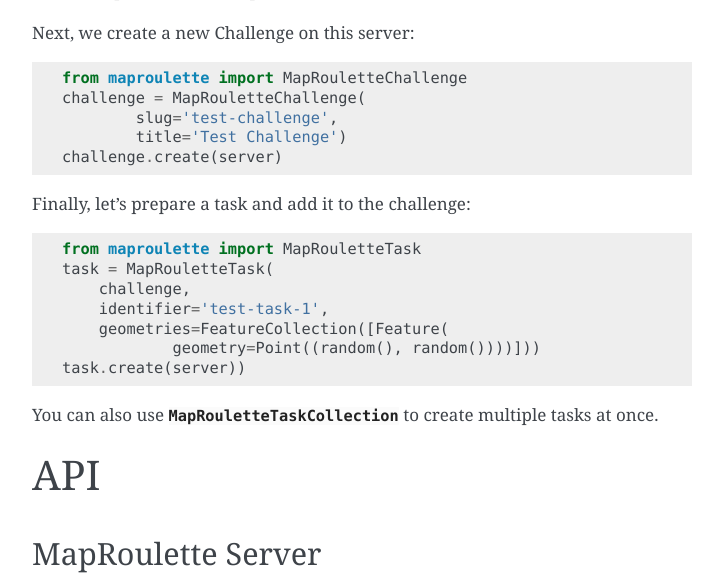
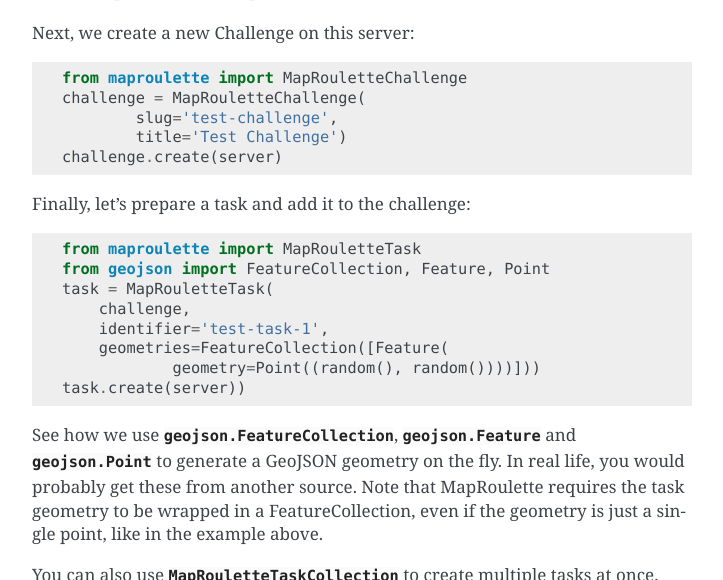
Before and after one commit to mvexel/maproulette-api-wrapper, a Sphinx documentation site: the page built from docs/index.rst, in a window 1280 px wide and 900 px high, scrolled down 753 px, cut to the strip 0-580 px from the top of the window. Shown: the whole strip, without its empty margins (388-1111 px from the left). Built offline with Sphinx 7.4.7, drawn with Linux system fonts in a browser that asks for light colours.

Commit message:
latest improvements to documentation.

```diff
--- a/docs/index.rst
+++ b/docs/index.rst
@@ -53,12 +53,15 @@ Next, we create a new Challenge on this server::
 Finally, let's prepare a task and add it to the challenge::
 
 	from maproulette import MapRouletteTask
+	from geojson import FeatureCollection, Feature, Point
 	task = MapRouletteTask(
 	    challenge,
 	    identifier='test-task-1',
 	    geometries=FeatureCollection([Feature(
 		    geometry=Point((random(), random())))]))
 	task.create(server))
+
+See how we use :class:`geojson.FeatureCollection`, :class:`geojson.Feature` and :class:`geojson.Point` to generate a GeoJSON geometry on the fly. In real life, you would probably get these from another source. Note that MapRoulette requires the task geometry to be wrapped in a FeatureCollection, even if the geometry is just a single point, like in the example above.
 
 You can also use :class:`MapRouletteTaskCollection` to create multiple tasks at once.
 
```
